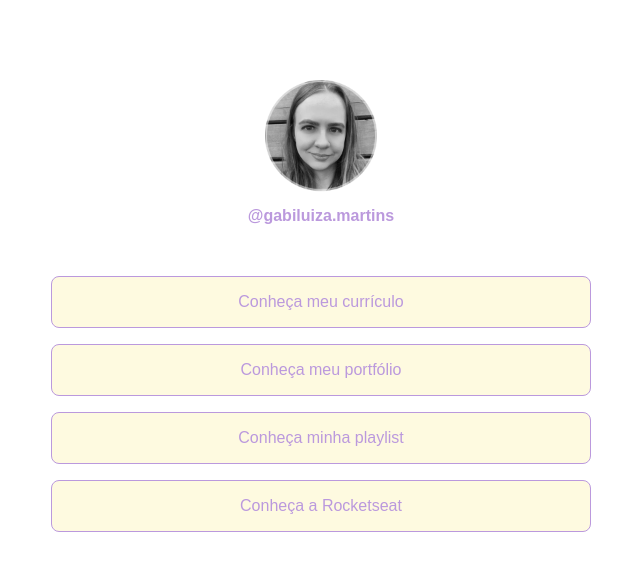
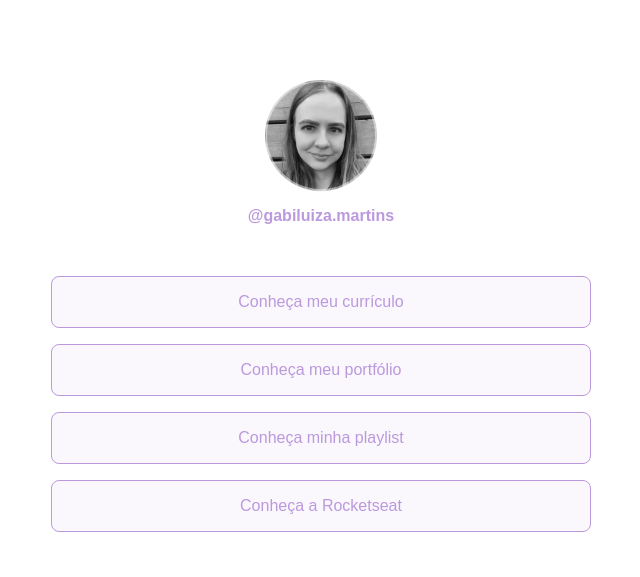
Before and after one commit to GabiLuiza/Desafio-Social-Tree, a plain HTML site: page index.html in a window 1280 px wide. Shown: the top 577 px of the page, without its empty margins (319-959 px from the left). Drawn offline with nearby package versions, Linux system fonts and the light colour scheme; a web font is replaced by a local one.

Commit message:
Atualização

```diff
--- a/style.css
+++ b/style.css
@@ -61,7 +61,7 @@
 
     padding: 16px 24px;
 
-    background: #fefae0;
+    background: var(--body-bg-color);
     border: 1px solid var(--text-color);
     border-radius: 8px;
 
```
